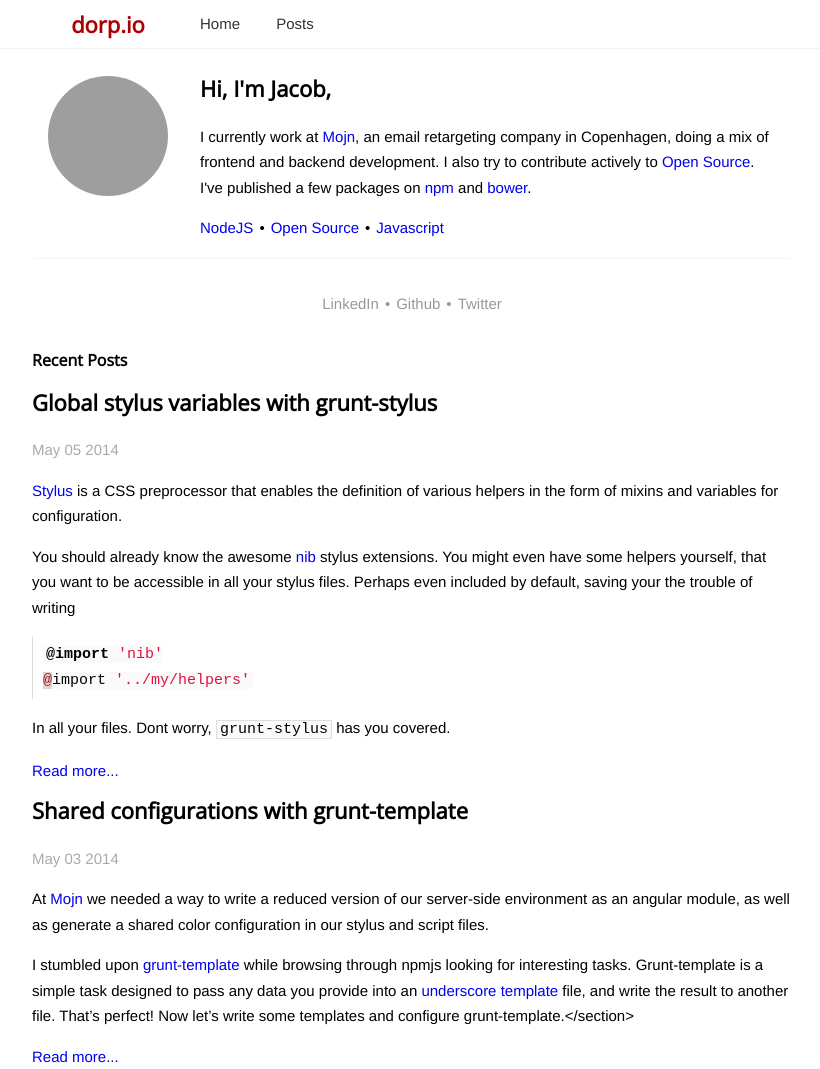
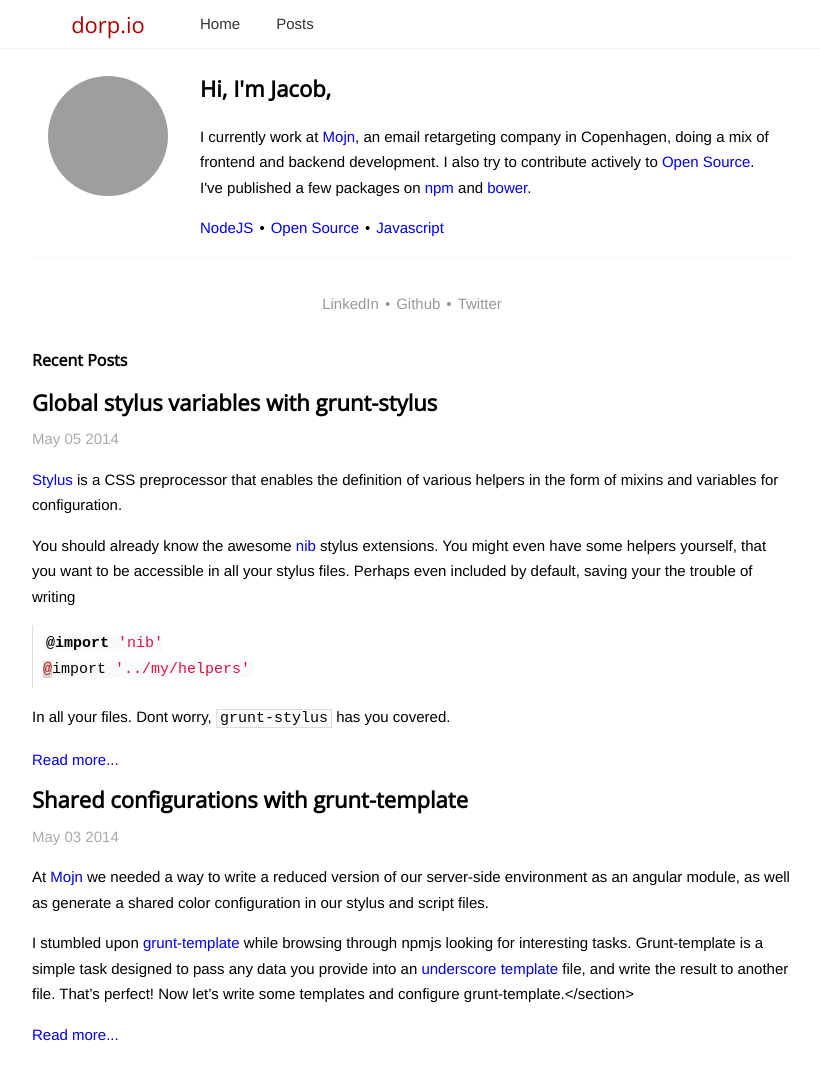
Before and after one commit to wejendorp/dorp.io, a Jekyll site: the page built from index.html, in a window 1280 px wide. Shown: the whole page, without its empty margins (228-1048 px from the left). Built offline with Jekyll 4.4.1, drawn with Linux system fonts in a browser that asks for light colours; Markdown is read by kramdown in place of the engine named in the settings; after the commit the page ends 1047 px from its top, so only the background shows below that; grey boxes are pictures that could not be loaded.

Commit message:
Update header style

```diff
--- a/_layouts/default.html
+++ b/_layouts/default.html
@@ -16,7 +16,7 @@
 <body>
   <div class="header">
     <div class="container">
-      <h1 class="title"><a href="/">dorp.io</a></h1>
+      <a class="title" href="/">dorp.io</a>
       <ul>
         <li>
           <a href="/">Home</a>
--- a/css/main.css
+++ b/css/main.css
@@ -118,6 +118,9 @@ img.profile {
   margin-top: 0;
   color: #aaa;
 }
+h1 + p.meta {
+  margin-top: -11px;
+}
 
 .header {
   /*background: #fafafa;*/
@@ -136,14 +139,13 @@ img.profile {
   float: left;
   width: 152px;
   text-align: center;
+  color: #a00;
+  font-size: 22px;
 }
 
-.header .title a {
-  color: #a00;
-}
-
-.header .title a:hover {
-  color: #000;
+.header a:hover {
+  background-color: #fafafa;
+  text-decoration: none;
 }
 
 .header ul {
@@ -157,9 +159,6 @@ img.profile {
   display: block;
   padding: 0 16px;
   color:   #333;
-}
-.header ul li a:hover {
-  color: #8085C1;
 }
 
 
```
